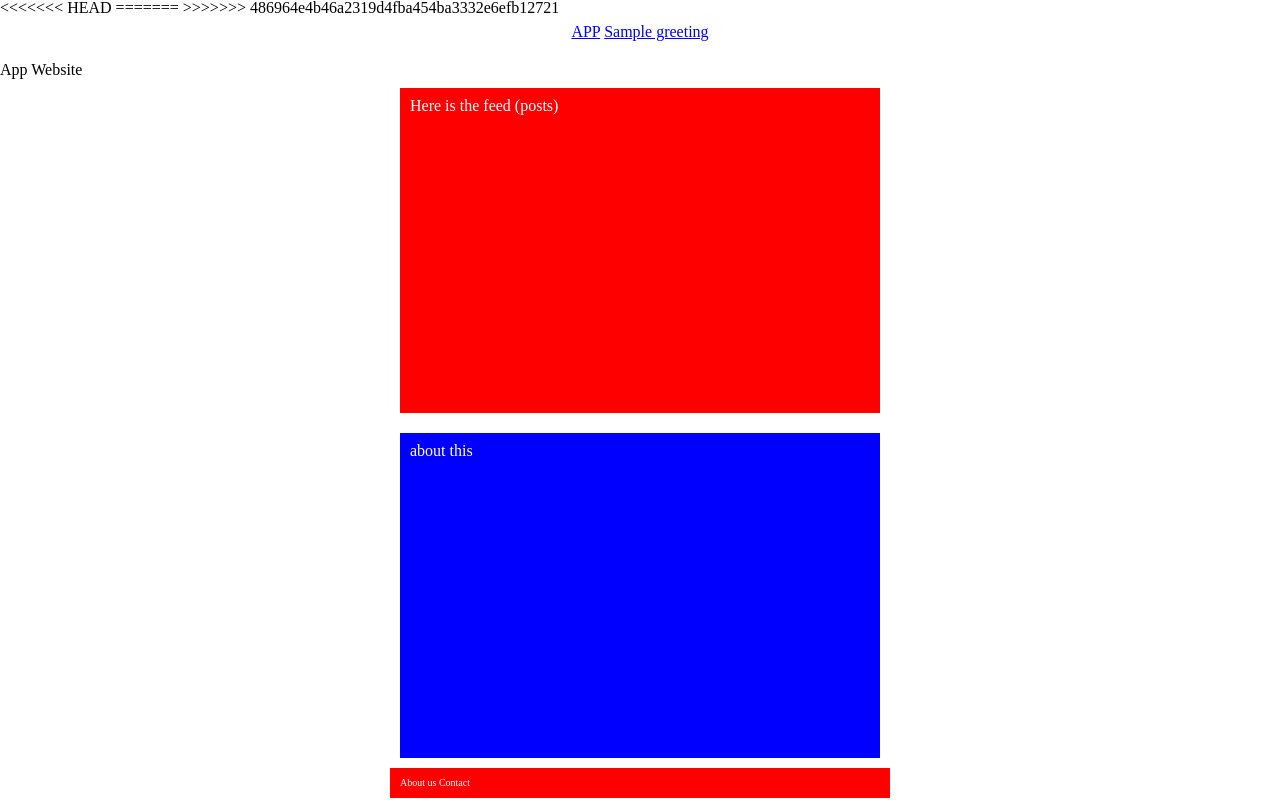
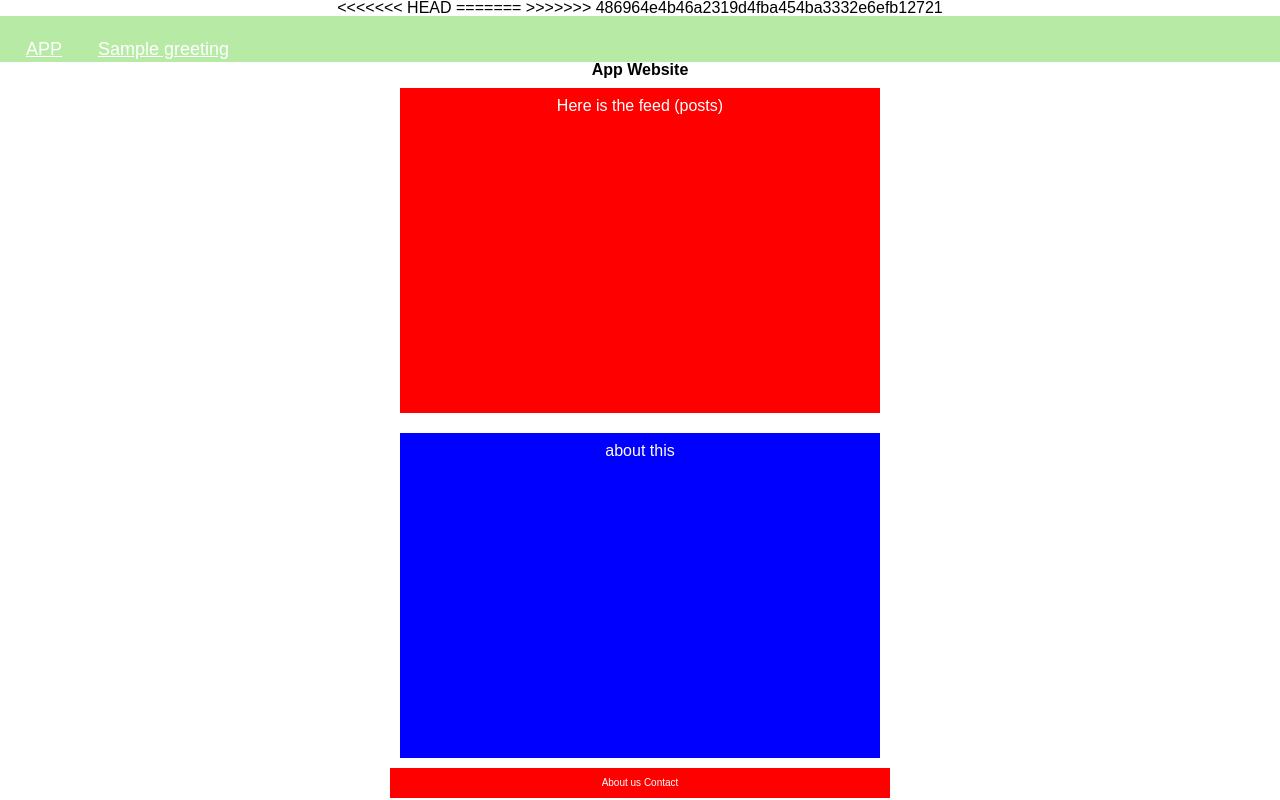
Before and after one commit to gacrodri/social-change, a Python web app: template templates/welcome.html in a window 1280 px wide. Run offline with Jinja, Linux system fonts and the light colour scheme; the template is opened without the code that fills it: most values are stand-ins (such as "Sample title", 1, 10 or a date in 2020).

Commit message:
css added

```diff
--- a/templates/style.css
+++ b/templates/style.css
@@ -1,3 +1,25 @@
+h1 {
+  text-align: center;
+  padding: 14px;
+  font-size: 20px;
+}
+body {
+  text-align: center;
+  font-family: Arial, Helvetica, sans-serif;
+}
+#nav {
+  background-color: #b7eba5;
+  overflow: hidden;
+}
+
+#nav a {
+  float: left;
+  padding: 16px 18px;
+  color: white;
+  text-align: center;
+  font-size: 18px;
+}
+
 html, body, div, span, applet, object, iframe,
 h1, h2, h3, h4, h5, h6, p, blockquote, pre,
 a, abbr, acronym, address, big, cite, code,
@@ -15,7 +37,6 @@ time, mark, audio, video {
   padding: 0;
   border: 0;
   font-size: 100%;
-  font: inherit;
   vertical-align: baseline;
 }
 /* HTML5 display-role reset for older browsers */
--- a/templates/welcome.html
+++ b/templates/welcome.html
@@ -26,8 +26,8 @@
 </head>
 <body>
   <div id="nav">
-    <a class="active" href="#appname">APP</a>
-    <a href="{{auth_url}}">{{greeting}}</a>
+    <a href="#appname">APP</a>
+    <a id="loginbuttom" href="{{auth_url}}">{{greeting}}</a>
   </div>
   <h1>App Website</h1>
   <div id="main">
```
